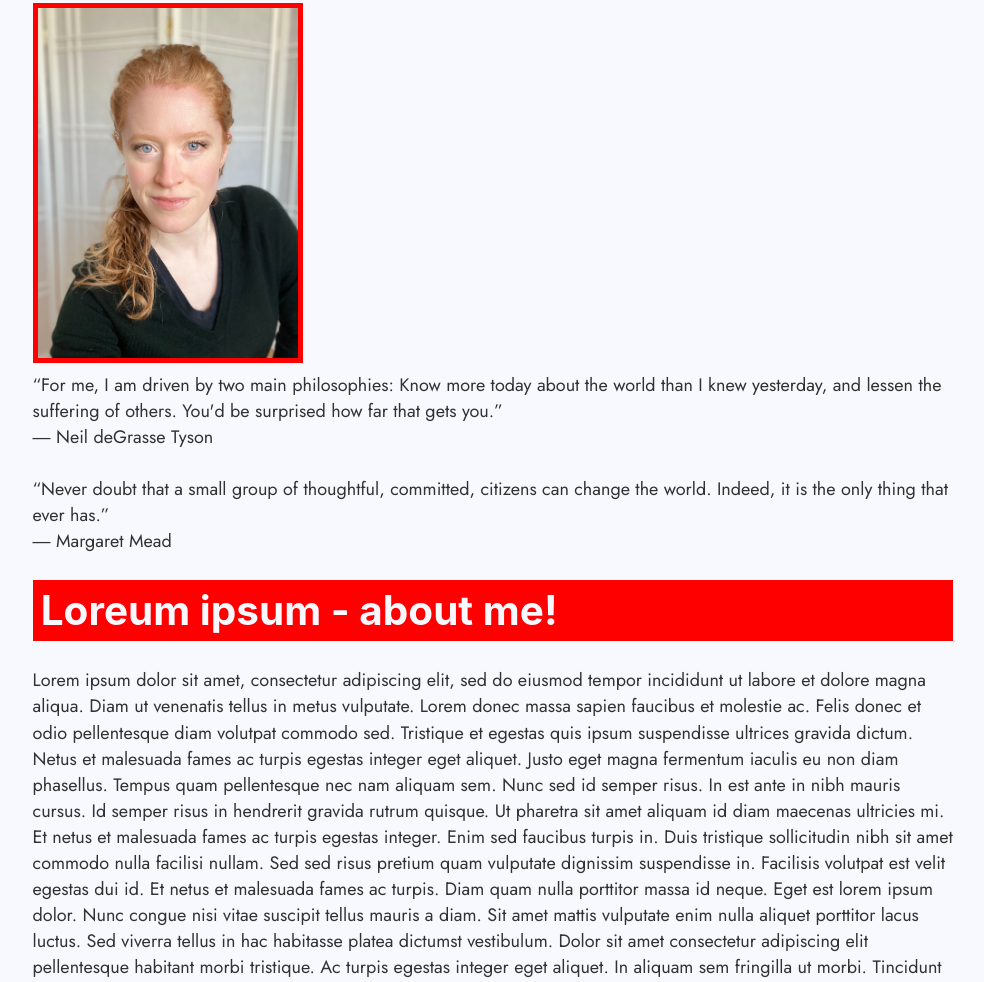
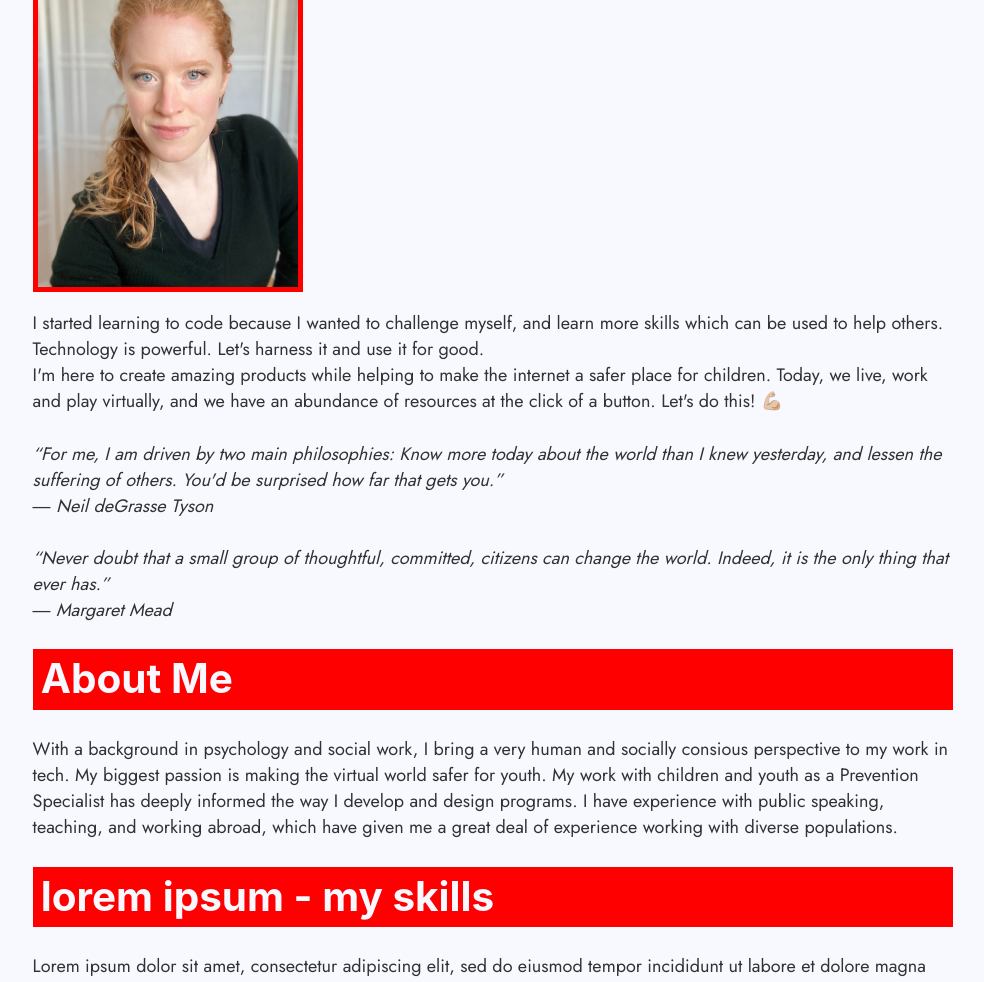
Before and after one commit to cvs181801/gatsby-starter-default, a Gatsby site: page / in a window 1280 px wide. Shown: the part 292-1274 px from the top of the page, without its empty margins (147-1131 px from the left). Built offline with nearby package versions, Linux system fonts and the light colour scheme; Gatsby itself is replaced by a stand-in of ours.

Commit message:
add content, remove some lorem ipsum

```diff
--- a/src/components/AboutMe.js
+++ b/src/components/AboutMe.js
@@ -8,14 +8,14 @@ export default function AboutMe() {
             >
                 <h1
                     className= "sectionH1"
-                >Loreum ipsum - about me!</h1>
-                    <p>Lorem ipsum dolor sit amet, consectetur adipiscing elit, sed do eiusmod tempor incididunt ut labore et dolore magna aliqua. Diam ut venenatis tellus in metus vulputate. Lorem donec massa sapien faucibus et molestie ac. Felis donec et odio pellentesque diam volutpat commodo sed. Tristique et egestas quis ipsum suspendisse ultrices gravida dictum. Netus et malesuada fames ac turpis egestas integer eget aliquet. Justo eget magna fermentum iaculis eu non diam phasellus. Tempus quam pellentesque nec nam aliquam sem. Nunc sed id semper risus. In est ante in nibh mauris cursus. Id semper risus in hendrerit gravida rutrum quisque. Ut pharetra sit amet aliquam id diam maecenas ultricies mi. Et netus et malesuada fames ac turpis egestas integer. Enim sed faucibus turpis in. Duis tristique sollicitudin nibh sit amet commodo nulla facilisi nullam. Sed sed risus pretium quam vulputate dignissim suspendisse in. Facilisis volutpat est velit egestas dui id. Et netus et malesuada fames ac turpis. Diam quam nulla porttitor massa id neque.
+                >About Me</h1>
+                    <p> With a background in psychology and social work, I bring a very human and socially consious perspective
+                        to my work in tech.  My biggest passion is making the virtual world safer for youth.  My
+                        work with children and youth as a Prevention Specialist has deeply informed the way I develop and design programs.
+                        I have experience with public speaking, teaching, and working abroad, which have given
+                        me a great deal of experience working with diverse populations.
 
-Eget est lorem ipsum dolor. Nunc congue nisi vitae suscipit tellus mauris a diam. Sit amet mattis vulputate enim nulla aliquet porttitor lacus luctus. Sed viverra tellus in hac habitasse platea dictumst vestibulum. Dolor sit amet consectetur adipiscing elit pellentesque habitant morbi tristique. Ac turpis egestas integer eget aliquet. In aliquam sem fringilla ut morbi. Tincidunt augue interdum velit euismod in pellentesque massa placerat. Vitae aliquet nec ullamcorper sit amet. Aenean euismod elementum nisi quis eleifend quam adipiscing. Nulla facilisi etiam dignissim diam quis. Accumsan sit amet nulla facilisi morbi tempus iaculis. Elementum facilisis leo vel fringilla est ullamcorper eget nulla. Ultricies tristique nulla aliquet enim tortor at.
-
-Mattis nunc sed blandit libero volutpat sed cras. Eget mi proin sed libero enim sed. Augue lacus viverra vitae congue eu. Pharetra sit amet aliquam id diam maecenas. Amet nisl purus in mollis nunc sed. Risus at ultrices mi tempus imperdiet nulla malesuada pellentesque. Nisl nisi scelerisque eu ultrices vitae. Eu consequat ac felis donec. Risus viverra adipiscing at in tellus integer. Odio facilisis mauris sit amet massa vitae tortor condimentum lacinia. Et ligula ullamcorper malesuada proin libero nunc consequat interdum. Auctor urna nunc id cursus metus aliquam eleifend mi in. Semper eget duis at tellus at urna.
-
-Diam sit amet nisl suscipit adipiscing bibendum est ultricies. Arcu ac tortor dignissim convallis aenean et tortor. Convallis tellus id interdum velit. Neque ornare aenean euismod elementum nisi quis eleifend quam adipiscing. Mattis aliquam faucibus purus in massa tempor nec. Id consectetur purus ut faucibus pulvinar elementum integer enim neque. Velit dignissim sodales ut eu sem integer vitae justo eget. Lorem mollis aliquam ut porttitor leo. Tellus in hac habitasse platea dictumst. Leo a diam sollicitudin tempor id. Malesuada nunc vel risus commodo viverra maecenas accumsan lacus. Fusce ut placerat orci nulla pellentesque dignissim enim sit. In ante metus dictum at. Hac habitasse platea dictumst quisque sagittis purus. Risus at ultrices mi tempus imperdiet nulla malesuada pellentesque elit.</p>
+                    </p>
         </section>
     </div>
     )
--- a/src/components/layout.css
+++ b/src/components/layout.css
@@ -42,7 +42,6 @@ summary {
 .header {
   position: -webkit-sticky;
   position: sticky;
-
 }
 
 .headerContain {
@@ -66,7 +65,6 @@ summary {
 .h1Container {
   max-width: 20em;
   margin-top: 1em;
-
 }
 
 .navLi {
@@ -98,6 +96,10 @@ summary {
   background-color: red;
   color: ghostwhite;
   padding: .2em;
+}
+
+.italicTxt {
+  font-style: italic;
 }
 
 audio,
--- a/src/pages/index.js
+++ b/src/pages/index.js
@@ -9,7 +9,7 @@ import Seo from "../components/seo"
 const IndexPage = () => (
   <Layout>
     <Seo title="Home" />
-    <h1>Welcome</h1>
+
     <div
     style={{
       backgroundImage: `url(${StaticImage})`,
@@ -17,12 +17,22 @@ const IndexPage = () => (
       height: `20em`,
       width: `15em`,
       border: `5px solid red`,
-      margin: `.5em 0 .5em 0`
+      margin: `1em 0 1em 0`
   }}
     ></div>
-    <p>“For me, I am driven by two main philosophies: Know more today about the world than I knew yesterday, and lessen the suffering of others. You'd be surprised how far that gets you.”
-      <br/>― Neil deGrasse Tyson</p>
-    <p>“Never doubt that a small group of thoughtful, committed, citizens can change the world. Indeed, it is the only thing that ever has.”
+    <p>I started learning to code because I wanted to challenge myself, and learn more skills which can be used to help others.
+      <br/>
+        Technology is powerful. Let's harness it and use it for good.
+      <br/>
+        I'm here to create amazing products while helping to make the internet a safer place for children. Today, we live, work and play
+         virtually, and we have an abundance of resources at the click of a button.  Let's do this! 💪🏼
+    </p>
+
+    <p class="italicTxt">“For me, I am driven by two main philosophies: Know more today about the world than I knew yesterday, and lessen the suffering of others. You'd be surprised how far that gets you.”
+      <br/>― Neil deGrasse Tyson
+      <br/>
+      <br/>
+    “Never doubt that a small group of thoughtful, committed, citizens can change the world. Indeed, it is the only thing that ever has.”
       <br/> ― Margaret Mead</p>
      {/* <StaticImage
       src={StaticImage}
```
